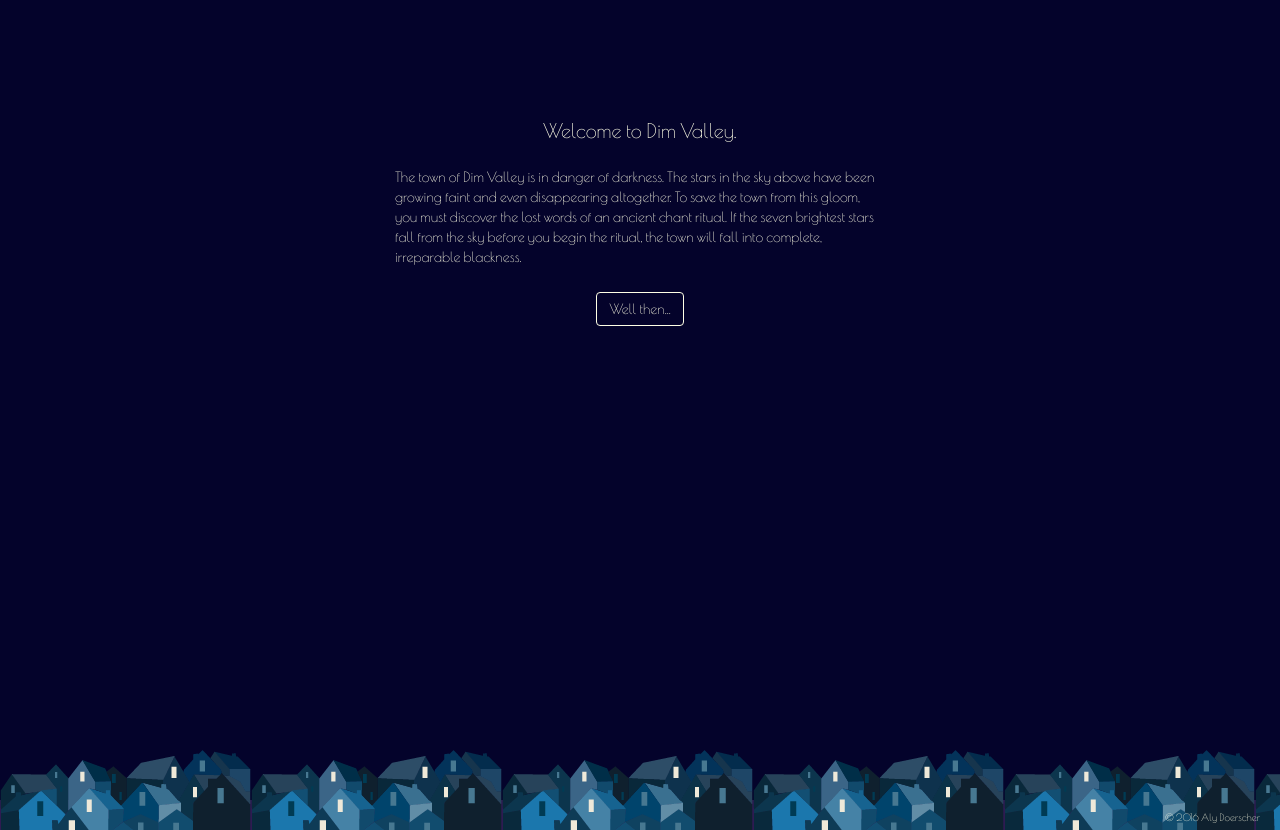
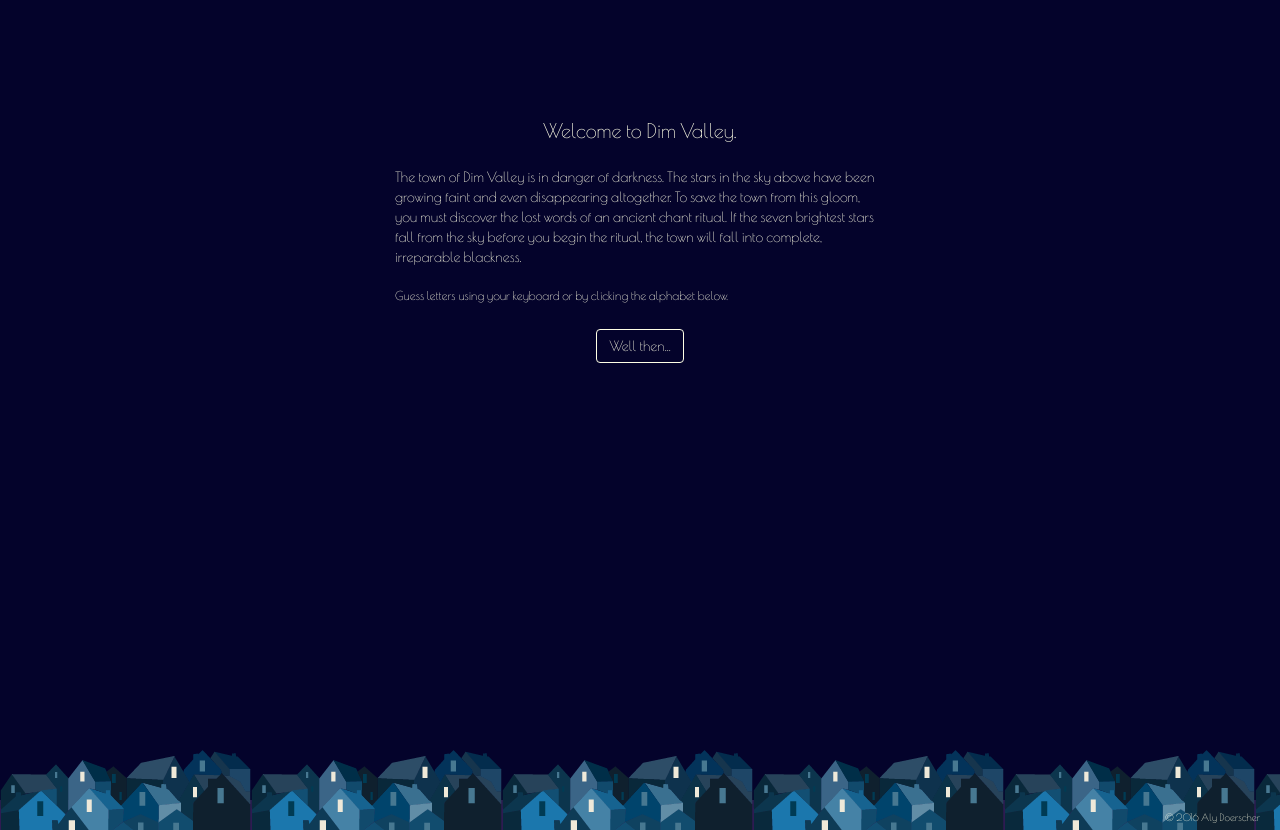
Before and after one commit to doerschera/Dim-Valley, a PHP site: page / in a window 1280 px wide. Run offline with PHP 8.4, Linux system fonts and the light colour scheme.

Commit message:
add instructions in intro

```diff
--- a/index.html
+++ b/index.html
@@ -104,7 +104,9 @@
 			<div class="row">
 				<div class="intro center">
 					<h2>Welcome to Dim Valley.</h2>
-					<p>The town of Dim Valley is in danger of darkness. The stars in the sky above have been growing faint and even disappearing altogether. To save the town from this gloom, you must discover the lost words of an ancient chant ritual. If the seven brightest stars fall from the sky before you begin the ritual, the town will fall into complete, irreparable blackness.</p>
+					<p>The town of Dim Valley is in danger of darkness. The stars in the sky above have been growing faint and even disappearing altogether. To save the town from this gloom, you must discover the lost words of an ancient chant ritual. If the seven brightest stars fall from the sky before you begin the ritual, the town will fall into complete, irreparable blackness.
+					</p>
+					<p class="instruction">Guess letters using your keyboard or by clicking the alphabet below.</p>
 					<button type="button" class="btn confirm" onclick="start(event)">Well then...</button>
 				</div>
 			</div>
--- a/style.css
+++ b/style.css
@@ -181,6 +181,10 @@ p {
 	margin-top: 10px;
 }
 
+.instruction {
+	font-size: 12px;
+}
+
 .confirm {
 	margin: 0px 10px;
 	margin-top: 15px;
```
